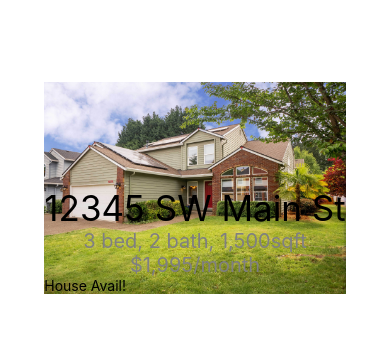
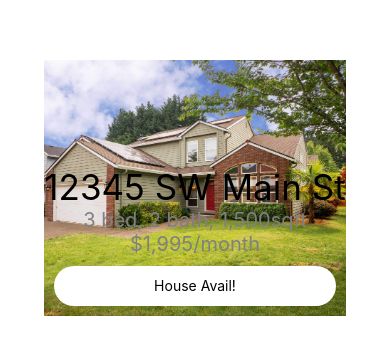
Before and after one commit to schradermade/RentalManager, a React Native app: screen / in a window 390 px wide. Shown: the part 234-588 px from the top of the page. Built offline with nearby package versions, Linux system fonts and the light colour scheme.

Commit message:
add container, button styling, text styling

```diff
--- a/components/StyledButton/styles.js
+++ b/components/StyledButton/styles.js
@@ -1,7 +1,21 @@
 import { StyleSheet } from 'react-native';
 
 const styles = StyleSheet.create({
+  container: {
+    // render as full width. any width of browser, it will take that space
+    width: '100%',
+    padding: 10,
+  },
+  button: {
+    backgroundColor: 'white',
+    height: 40,
+    justifyContent: 'center',
+    alignItems: 'center',
+    borderRadius: 25,
+  },
+  text: {
 
+  }
 });
 
 export default styles;
```
